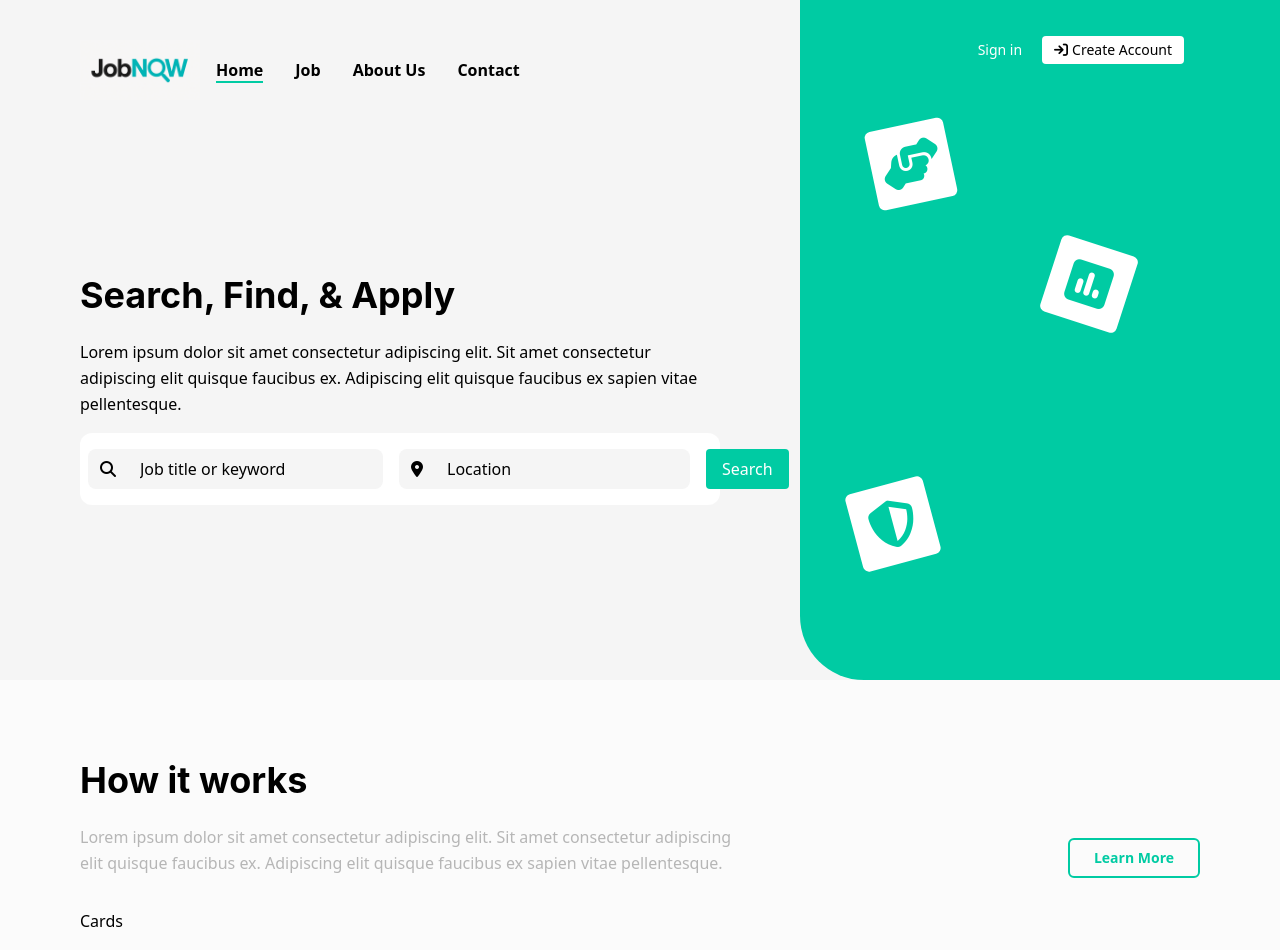
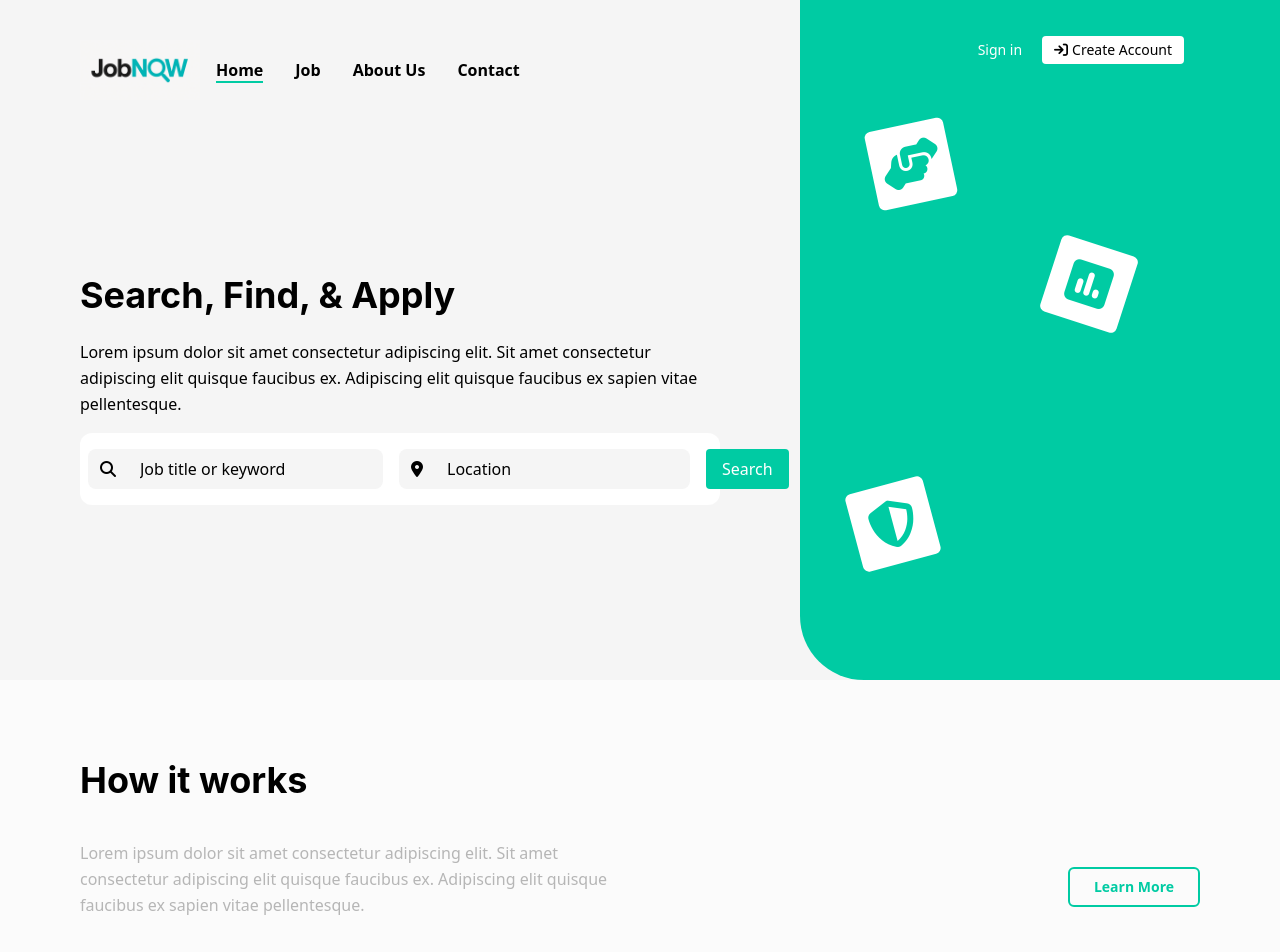
Before and after one commit to joyasamirsaad/jobsearchweb, a Next.js app: page / in a window 1280 px wide. Shown: the top 952 px of the page. Built offline with nearby package versions, Linux system fonts and the light colour scheme.

Commit message:
Add files via upload

```diff
--- a/src/app/page.tsx
+++ b/src/app/page.tsx
@@ -3,21 +3,20 @@
 export default function Home() {
     return (
         <div className="bg-[#FBFBFB]">
-            <div className="container mx-auto px-4 md:px-20 flex flex-col bg-[#FBFBFB]">
-                <h1 className="mt-20">How it works</h1>
-                <div className="flex flex-col md:flex-row md:items-center md:justify-between">
-                    <div className="order-1 md:order-1 flex flex-col md:max-w-[60%]">
-                        <p className="text-[#b6b6b6]">Lorem ipsum dolor sit amet consectetur adipiscing elit. Sit amet consectetur adipiscing elit quisque faucibus ex. Adipiscing elit quisque faucibus ex sapien vitae pellentesque.</p>
-                    </div>
-                    <div className="flex items-center justify-center md:justify-end order-3 md:order-2 mt-4 md:mt-0">
-                        <button className="text-[#00CBA3] px-6 py-2 text-sm font-semibold bg-transparent border-2 border-[#00CBA3] rounded-md cursor-pointer self-center">Learn More</button>
-                    </div>
-                </div>
-                <div className="order-2 md:order-3 mt-4">
-                    <p>Cards</p>
-                </div>
-            </div>
+    <div className="container mx-auto px-4 md:px-20 grid grid-cols-1 md:grid-cols-2 gap-4">
+        <h1 className="mt-20 col-span-1 md:col-span-2">How it works</h1>
+        <div className="order-1 md:order-1 flex flex-col">
+            <p className="text-[#b6b6b6]">Lorem ipsum dolor sit amet consectetur adipiscing elit. Sit amet consectetur adipiscing elit quisque faucibus ex. Adipiscing elit quisque faucibus ex sapien vitae pellentesque.</p>
         </div>
+        <div className="order-2 md:order-3 col-span-1 md:col-span-2">
+            <p>Cards</p>
+        </div>
+        <div className="flex items-center justify-center md:justify-end order-3 md:order-2 md:col-start-2 md:row-start-2">
+            <button className="text-[#00CBA3] px-6 py-2 text-sm font-semibold bg-transparent border-2 border-[#00CBA3] rounded-md cursor-pointer self-center">Learn More</button>
+        </div>
+
+    </div>
+</div>
 
     );
 }
```
